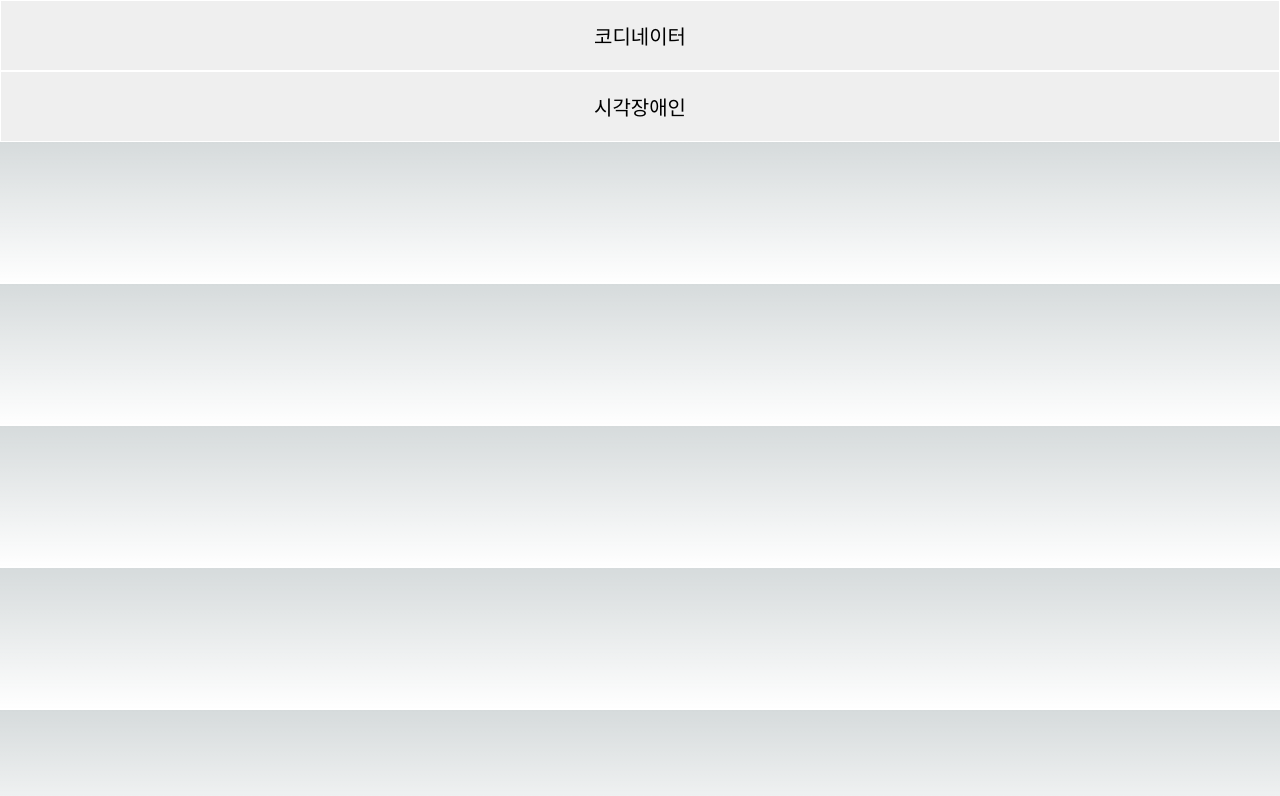
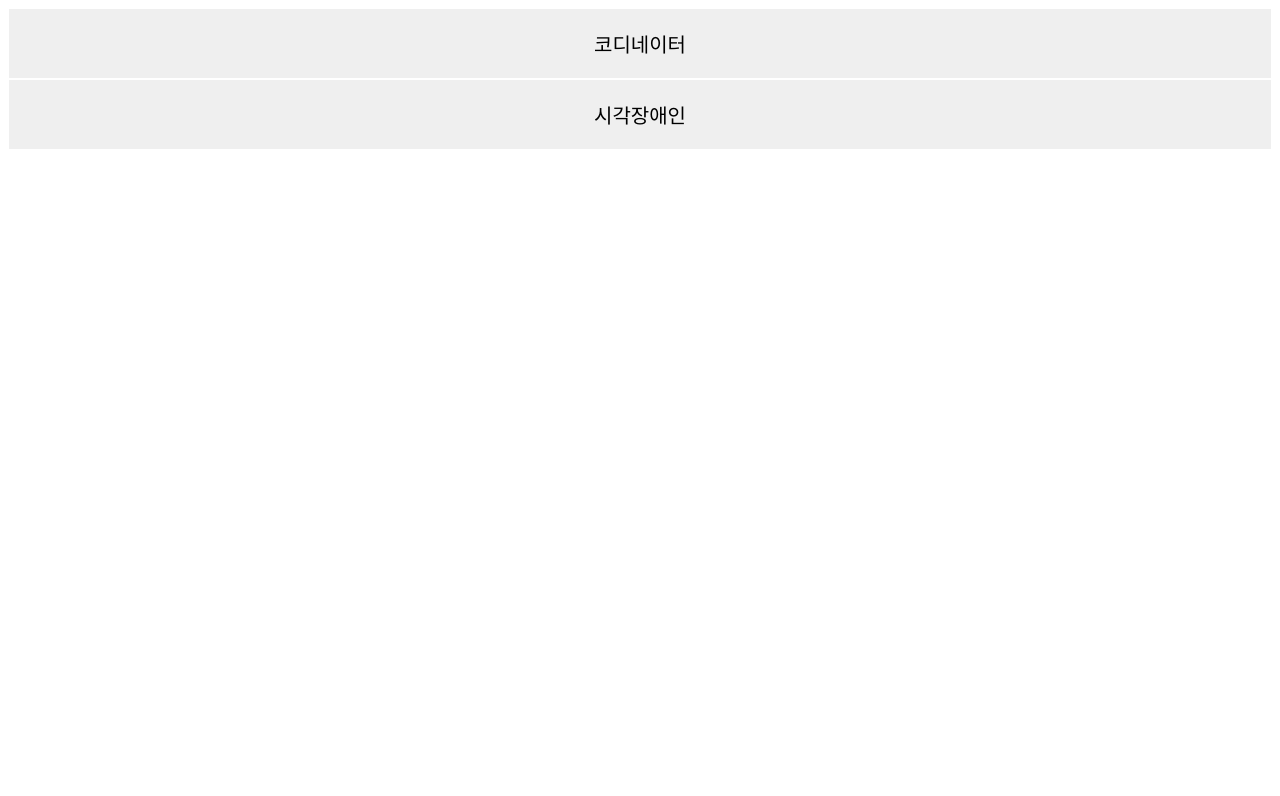
Before and after one commit to Every-Wear/every-wear-fe, a Next.js app: page / in a window 1280 px wide. Shown: the top 796 px of the page. Built offline with nearby package versions, Linux system fonts and the light colour scheme.

Commit message:
feat: global.css 지움

```diff
--- a/pages/_app.tsx
+++ b/pages/_app.tsx
@@ -1,4 +1,3 @@
-import "@/styles/globals.css";
 import type { AppProps } from "next/app";
 
 export default function App({ Component, pageProps }: AppProps) {
--- a/styles/globals.css
+++ /dev/null
@@ -1,107 +0,0 @@
-:root {
-  --max-width: 1100px;
-  --border-radius: 12px;
-  --font-mono: ui-monospace, Menlo, Monaco, "Cascadia Mono", "Segoe UI Mono",
-    "Roboto Mono", "Oxygen Mono", "Ubuntu Monospace", "Source Code Pro",
-    "Fira Mono", "Droid Sans Mono", "Courier New", monospace;
-
-  --foreground-rgb: 0, 0, 0;
-  --background-start-rgb: 214, 219, 220;
-  --background-end-rgb: 255, 255, 255;
-
-  --primary-glow: conic-gradient(
-    from 180deg at 50% 50%,
-    #16abff33 0deg,
-    #0885ff33 55deg,
-    #54d6ff33 120deg,
-    #0071ff33 160deg,
-    transparent 360deg
-  );
-  --secondary-glow: radial-gradient(
-    rgba(255, 255, 255, 1),
-    rgba(255, 255, 255, 0)
-  );
-
-  --tile-start-rgb: 239, 245, 249;
-  --tile-end-rgb: 228, 232, 233;
-  --tile-border: conic-gradient(
-    #00000080,
-    #00000040,
-    #00000030,
-    #00000020,
-    #00000010,
-    #00000010,
-    #00000080
-  );
-
-  --callout-rgb: 238, 240, 241;
-  --callout-border-rgb: 172, 175, 176;
-  --card-rgb: 180, 185, 188;
-  --card-border-rgb: 131, 134, 135;
-}
-
-@media (prefers-color-scheme: dark) {
-  :root {
-    --foreground-rgb: 255, 255, 255;
-    --background-start-rgb: 0, 0, 0;
-    --background-end-rgb: 0, 0, 0;
-
-    --primary-glow: radial-gradient(rgba(1, 65, 255, 0.4), rgba(1, 65, 255, 0));
-    --secondary-glow: linear-gradient(
-      to bottom right,
-      rgba(1, 65, 255, 0),
-      rgba(1, 65, 255, 0),
-      rgba(1, 65, 255, 0.3)
-    );
-
-    --tile-start-rgb: 2, 13, 46;
-    --tile-end-rgb: 2, 5, 19;
-    --tile-border: conic-gradient(
-      #ffffff80,
-      #ffffff40,
-      #ffffff30,
-      #ffffff20,
-      #ffffff10,
-      #ffffff10,
-      #ffffff80
-    );
-
-    --callout-rgb: 20, 20, 20;
-    --callout-border-rgb: 108, 108, 108;
-    --card-rgb: 100, 100, 100;
-    --card-border-rgb: 200, 200, 200;
-  }
-}
-
-* {
-  box-sizing: border-box;
-  padding: 0;
-  margin: 0;
-}
-
-html,
-body {
-  max-width: 100vw;
-  overflow-x: hidden;
-}
-
-body {
-  color: rgb(var(--foreground-rgb));
-  background: linear-gradient(
-      to bottom,
-      transparent,
-      rgb(var(--background-end-rgb))
-    )
-    rgb(var(--background-start-rgb));
-}
-
-a {
-  color: inherit;
-  text-decoration: none;
-}
-
-@media (prefers-color-scheme: dark) {
-  html {
-    color-scheme: dark;
-  }
-}
```
